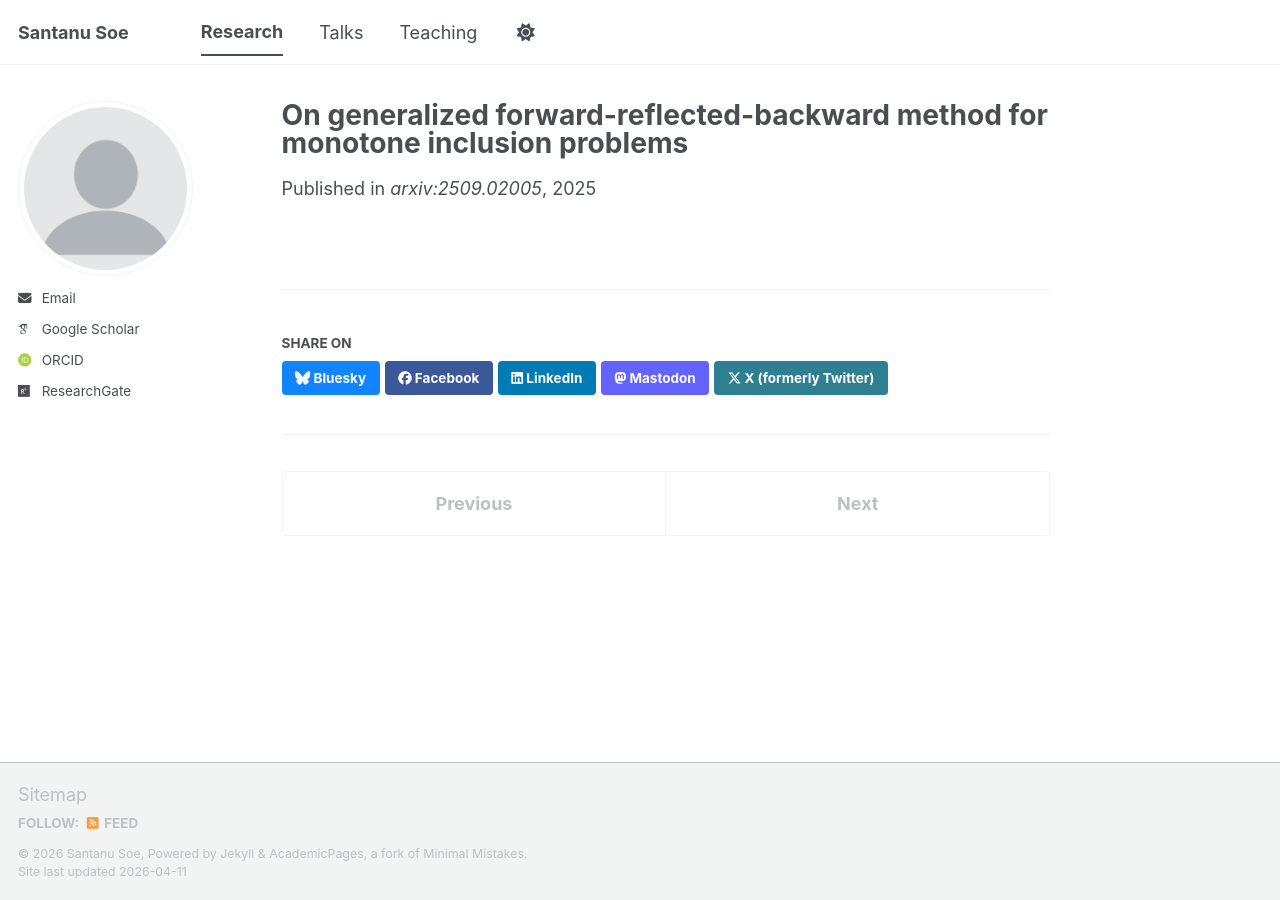
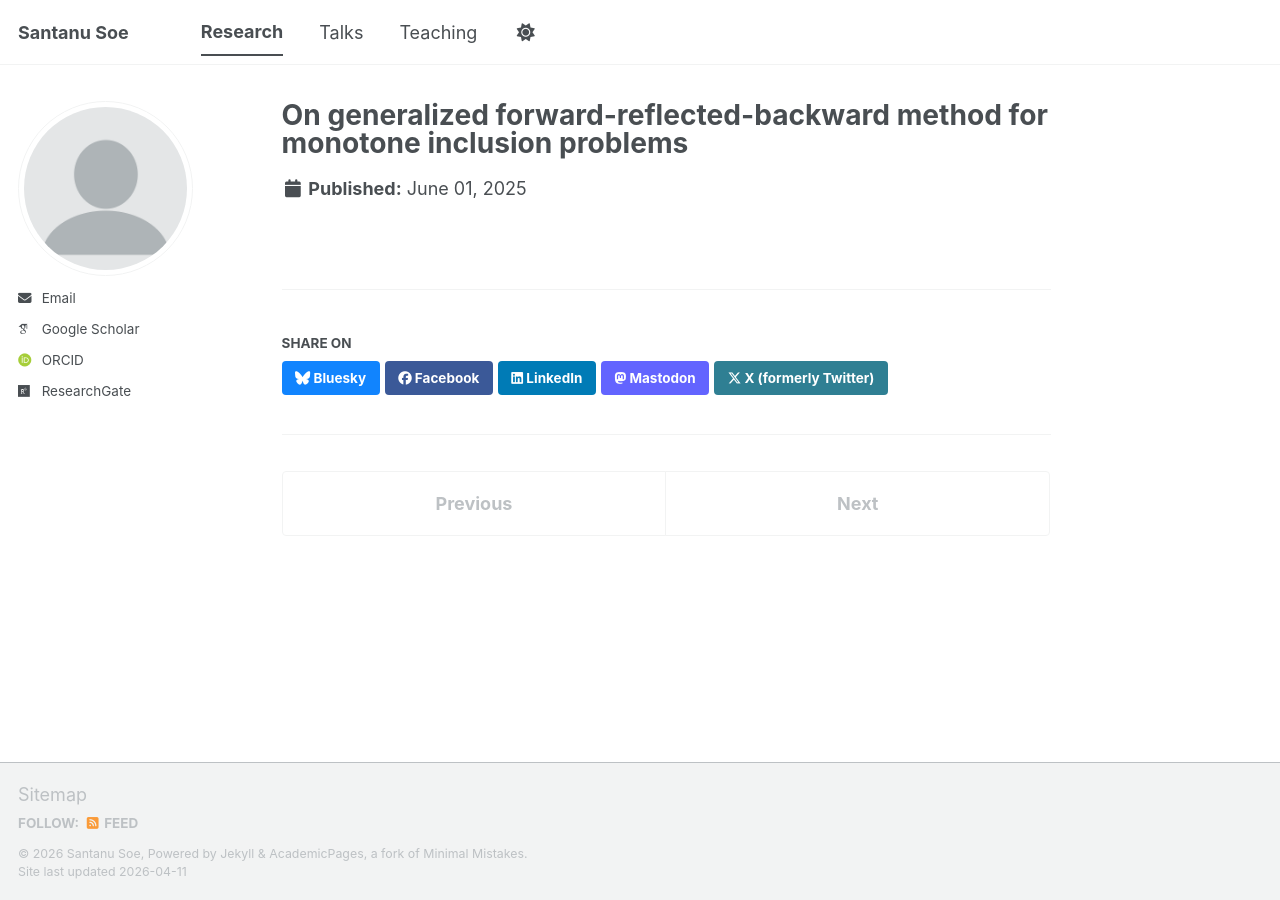
Before and after one commit to santanusoe/santanusoe.github.io, a Jekyll site: the page built from _publications/2010-10-01-paper-title-number-2.md, in a window 1280 px wide. Built offline with Jekyll 4.4.1, drawn with Linux system fonts in a browser that asks for light colours; some web fonts are replaced; a script bundle is joined from its source files by our own code; library files that are not in the unit come from our copies; some of the changed lines change nothing that is shown.

Commit message:
Update 2010-10-01-paper-title-number-2.md

```diff
--- a/_publications/2010-10-01-paper-title-number-2.md
+++ b/_publications/2010-10-01-paper-title-number-2.md
@@ -3,8 +3,7 @@
 collection: publications
 category: preprints
 date: 2025-06-01
-
-with: "V. Vetrivel and J.C. Yao, 2025"
-venue: "arxiv:2509.02005"
-paperurl: "https://arxiv.org/abs/2509.02005"   # or journal link / PDF link
+with: "V. Vetrivel and J. C. Yao"
+arxiv_id: "2509.02005"
+paperurl: "https://arxiv.org/abs/2509.02005"
 ---
```
